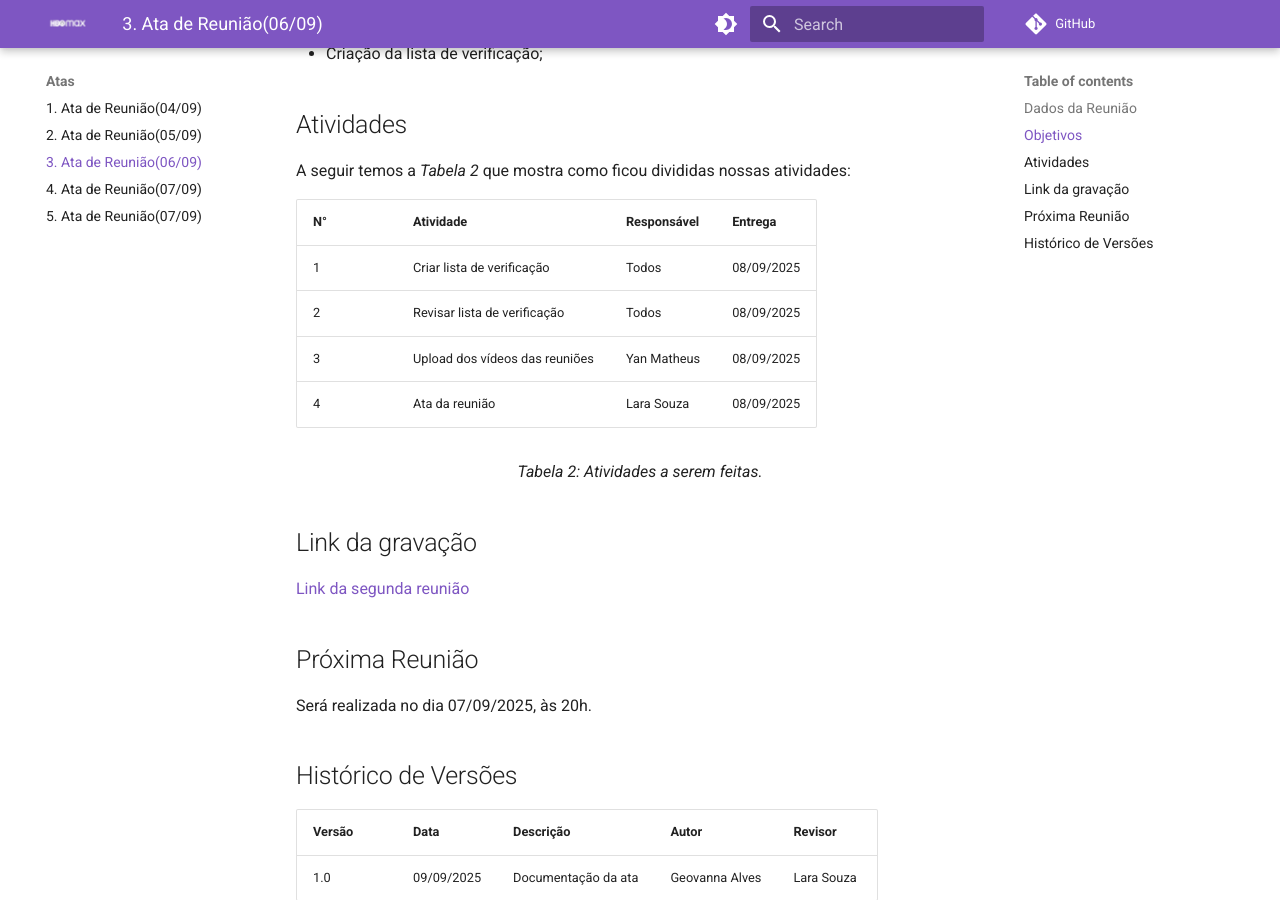
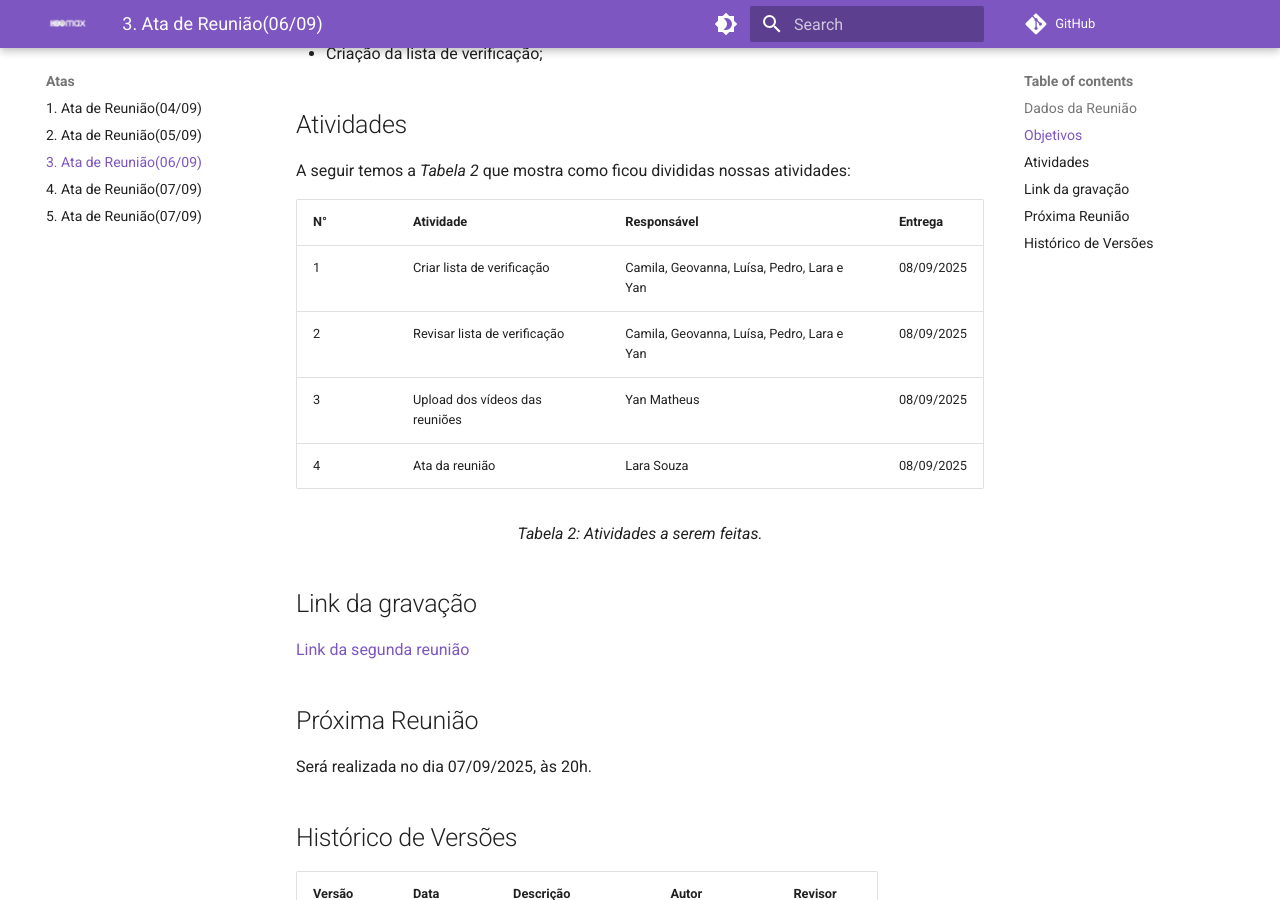
Before and after one commit to Requisitos-de-Software/2025.2-Grupo05, an MkDocs documentation site: the page built from docs/Atas/ata06-09.md, in a window 1280 px wide and 900 px high, scrolled down 560 px. Built offline with MkDocs 1.6.1 and Material for MkDocs 9.7.7, drawn with Linux system fonts in a browser that asks for light colours; comment, search, counter and statistics services are not loaded.

Commit message:
Update ata06-09.md

```diff
--- a/docs/Atas/ata06-09.md
+++ b/docs/Atas/ata06-09.md
@@ -20,8 +20,8 @@ A seguir temos a <i>Tabela 2</i> que mostra como ficou divididas nossas atividad
 
 | N°| Atividade | Responsável | Entrega |
 | ---- | ---- | ---- | ---- |
-| 1 | Criar lista de verificação | Todos | 08/09/2025 |
-| 2 | Revisar lista de verificação | Todos | 08/09/2025 |
+| 1 | Criar lista de verificação |  Camila, Geovanna, Luísa, Pedro, Lara e Yan | 08/09/2025 |
+| 2 | Revisar lista de verificação |  Camila, Geovanna, Luísa, Pedro, Lara e Yan | 08/09/2025 |
 | 3| Upload dos vídeos das reuniões | Yan Matheus| 08/09/2025|
 | 4| Ata da reunião | Lara Souza | 08/09/2025|
 <figcaption align="center">Tabela 2: Atividades a serem feitas.</figcaption>
```
